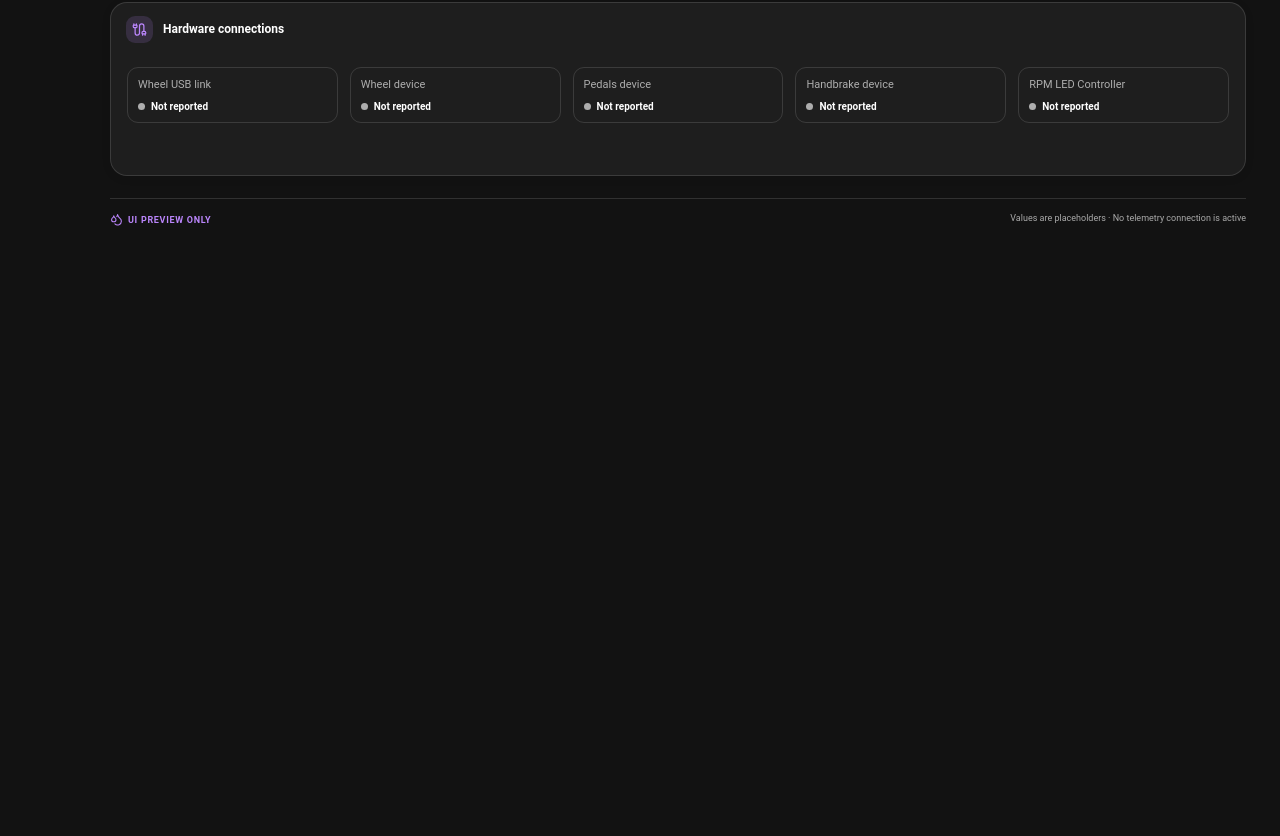
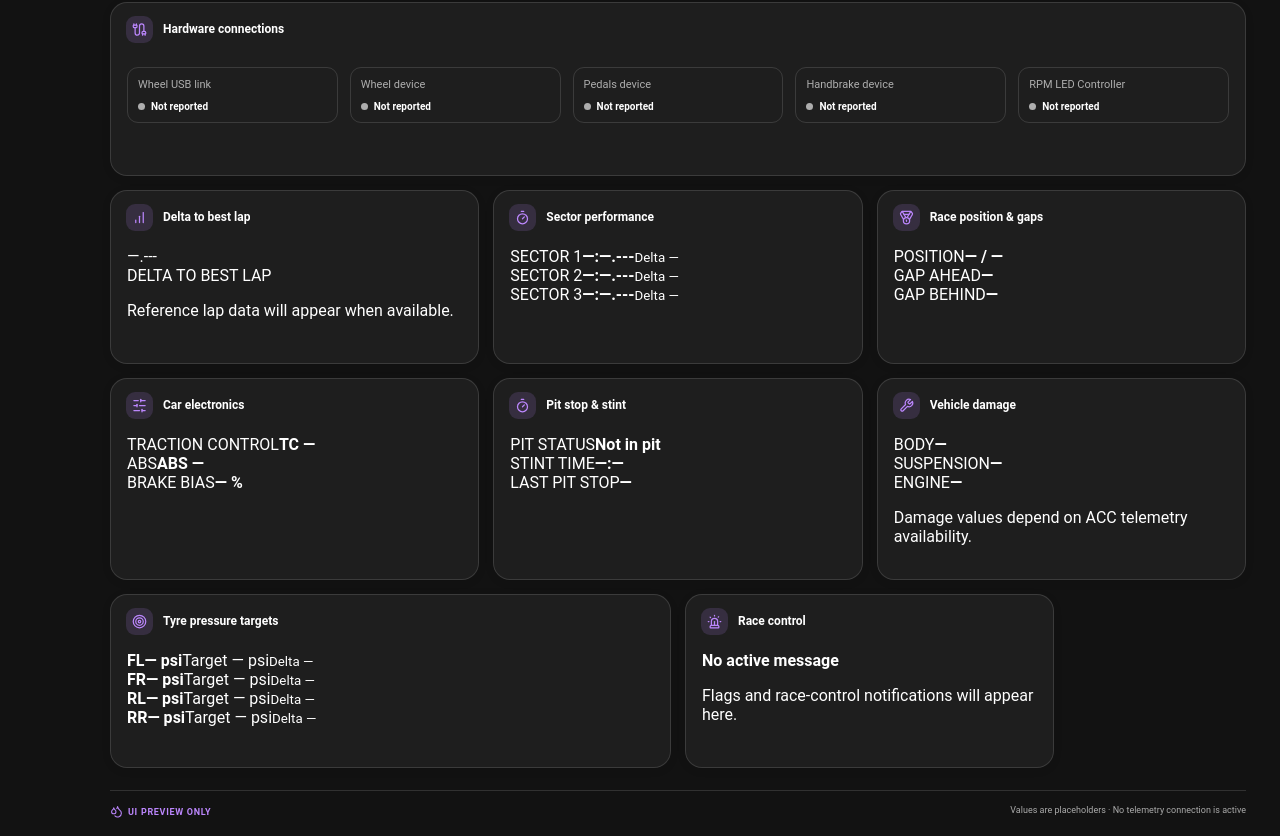
Before and after one commit to AbhilashHalappa/iRacing_and_ACC_SimLink, a React (Vite) app in the folder frontend/: page / in a window 1280 px wide. Shown: the part 1228-2064 px from the top of the page. Before the commit the page ends 1472 px from the top, so only its background shows below. Built offline with nearby package versions, Linux system fonts and the light colour scheme.

Commit message:
feat(ui): add eight Overview tiles and preserve saved layouts

```diff
--- a/frontend/src/App.tsx
+++ b/frontend/src/App.tsx
@@ -4,9 +4,10 @@ import {
   Thermometer, CircleGauge, Cable, Settings, Radio, ChevronDown,
   Plus, RotateCcw, Save, X, GripVertical, Pin, PinOff, Moon, Sun,
   LayoutDashboard, Waves, TriangleAlert, Clock3, Zap, Droplets,
+  Timer, ChartNoAxesColumnIncreasing, Medal, SlidersHorizontal, Wrench, Target, Siren,
 } from "lucide-react";
 
-type TileId = "speed" | "gear" | "rpm" | "pedals" | "laps" | "lap_history" | "weather" | "map" | "session" | "brakes" | "tyres" | "fuel" | "warnings" | "hardware";
+type TileId = "speed" | "gear" | "rpm" | "pedals" | "laps" | "lap_history" | "weather" | "map" | "session" | "brakes" | "tyres" | "fuel" | "warnings" | "hardware" | "delta" | "sectors" | "position" | "electronics" | "pit_stint" | "damage" | "pressure_targets" | "race_control";
 type TileSize = "small" | "medium" | "large";
 type Tile = { id: TileId; size: TileSize; pinned: boolean };
 const definitions: { id: TileId; title: string; description: string }[] = [
@@ -24,6 +25,14 @@ const definitions: { id: TileId; title: string; description: string }[] = [
   { id: "fuel", title: "Fuel", description: "Remaining fuel and estimated range" },
   { id: "warnings", title: "Penalties & warnings", description: "Lap validity and race penalties" },
   { id: "hardware", title: "Hardware connections", description: "Connected sim-racing devices" },
+  { id: "delta", title: "Delta to best lap", description: "Live time difference to the reference lap" },
+  { id: "sectors", title: "Sector performance", description: "Current sector times and best-sector deltas" },
+  { id: "position", title: "Race position & gaps", description: "Position and gaps to cars ahead and behind" },
+  { id: "electronics", title: "Car electronics", description: "ABS, traction control and brake bias" },
+  { id: "pit_stint", title: "Pit stop & stint", description: "Pit status, stint duration and stop information" },
+  { id: "damage", title: "Vehicle damage", description: "ACC-reported vehicle damage status" },
+  { id: "pressure_targets", title: "Tyre pressure targets", description: "Actual pressures compared with target pressures" },
+  { id: "race_control", title: "Race control", description: "Flags, warnings and race-control messages" },
 ];
 const initial: Tile[] = [
   { id: "speed", size: "small", pinned: true },
@@ -40,6 +49,14 @@ const initial: Tile[] = [
   { id: "fuel", size: "medium", pinned: false },
   { id: "warnings", size: "medium", pinned: false },
   { id: "hardware", size: "large", pinned: false },
+  { id: "delta", size: "medium", pinned: false },
+  { id: "sectors", size: "medium", pinned: false },
+  { id: "position", size: "medium", pinned: false },
+  { id: "electronics", size: "medium", pinned: false },
+  { id: "pit_stint", size: "medium", pinned: false },
+  { id: "damage", size: "medium", pinned: false },
+  { id: "pressure_targets", size: "large", pinned: false },
+  { id: "race_control", size: "medium", pinned: false },
 ];
 const nav = [
   { name: "Overview", icon: LayoutDashboard, group: "WORKSPACE" },
@@ -52,6 +69,18 @@ const nav = [
   { name: "Settings", icon: Settings, group: "SYSTEM" },
 ];
 const fmt = (id: TileId) => definitions.find((d) => d.id === id)?.title ?? id;
+function loadLayout(): Tile[] {
+  try {
+    const raw = window.localStorage.getItem("acc-overview-layout");
+    if (!raw) return initial;
+    const saved = JSON.parse(raw) as Tile[];
+    if (!Array.isArray(saved)) return initial;
+    const valid = saved.filter((item): item is Tile => !!item && definitions.some(d => d.id === item.id) && ["small", "medium", "large"].includes(item.size) && typeof item.pinned === "boolean");
+    const unique = valid.filter((item, index, list) => list.findIndex(other => other.id === item.id) === index);
+    const missing = initial.filter(item => !unique.some(savedItem => savedItem.id === item.id));
+    return [...unique, ...missing];
+  } catch { return initial; }
+}
 
 function Meter({ label, value, tone = "purple" }: { label: string; value: number; tone?: string }) {
   return <div className="meter-row"><div className="meter-label"><span>{label}</span><b>{value}%</b></div><div className="meter-track"><i className={tone} style={{ width: value + "%" }} /></div></div>;
@@ -72,12 +101,20 @@ function TileContent({ id }: { id: TileId }) {
     case "fuel": return <div className="fuel-content"><div className="fuel-main"><b>— <small>L</small></b><span>REMAINING</span></div><div className="fuel-track"><i /></div><div className="fuel-stats"><span>Estimated range <b>— laps</b></span><span>Consumption <b>— L/lap</b></span></div></div>;
     case "warnings": return <div className="warning-list"><div><span>Lap validity</span><b>Not available</b></div><div><span>Penalty time</span><b>—</b></div><p>ACC-reported warnings will be displayed here.</p></div>;
     case "hardware": return <div className="hardware-list">{["Wheel USB link","Wheel device","Pedals device","Handbrake device","RPM LED Controller"].map((d) => <div key={d}><span>{d}</span><b><i />Not reported</b></div>)}</div>;
+    case "delta": return <div className="new-tile-content"><div className="new-tile-hero">—.---</div><span className="new-tile-caption">DELTA TO BEST LAP</span><p>Reference lap data will appear when available.</p></div>;
+    case "sectors": return <div className="new-tile-rows">{["SECTOR 1","SECTOR 2","SECTOR 3"].map((v) => <div key={v}><span>{v}</span><b>—:—.---</b><small>Delta —</small></div>)}</div>;
+    case "position": return <div className="position-grid"><div><span>POSITION</span><b>— / —</b></div><div><span>GAP AHEAD</span><b>—</b></div><div><span>GAP BEHIND</span><b>—</b></div></div>;
+    case "electronics": return <div className="new-tile-rows"><div><span>TRACTION CONTROL</span><b>TC —</b></div><div><span>ABS</span><b>ABS —</b></div><div><span>BRAKE BIAS</span><b>— %</b></div></div>;
+    case "pit_stint": return <div className="new-tile-rows"><div><span>PIT STATUS</span><b>Not in pit</b></div><div><span>STINT TIME</span><b>—:—</b></div><div><span>LAST PIT STOP</span><b>—</b></div></div>;
+    case "damage": return <div className="new-tile-rows"><div><span>BODY</span><b>—</b></div><div><span>SUSPENSION</span><b>—</b></div><div><span>ENGINE</span><b>—</b></div><p>Damage values depend on ACC telemetry availability.</p></div>;
+    case "pressure_targets": return <div className="pressure-target-grid">{["FL","FR","RL","RR"].map((v) => <div key={v}><strong>{v}</strong><b>— psi</b><span>Target — psi</span><small>Delta —</small></div>)}</div>;
+    case "race_control": return <div className="race-control-state"><span className="race-control-indicator" /><strong>No active message</strong><p>Flags and race-control notifications will appear here.</p></div>;
   }
 }
 function App() {
   const [theme, setTheme] = useState<"dark" | "light">("dark");
   const [active, setActive] = useState("Overview");
-  const [tiles, setTiles] = useState<Tile[]>(() => { try { const saved = window.localStorage.getItem("acc-overview-layout"); return saved ? JSON.parse(saved) as Tile[] : initial; } catch { return initial; } });
+  const [tiles, setTiles] = useState<Tile[]>(loadLayout);
   const [draft, setDraft] = useState<Tile[]>(initial);
   const [editing, setEditing] = useState(false);
   const [libraryOpen, setLibraryOpen] = useState(false);
@@ -101,7 +138,7 @@ function App() {
       {editing&&libraryOpen&&<div className="tile-library"><div className="tile-library-heading"><strong>Available tiles</strong><button className="text-action" onClick={()=>setLibraryOpen(false)}>Close</button></div><div className="tile-library-grid">{definitions.filter(d=>!draft.some(t=>t.id===d.id)).map(d=><button className="library-item" key={d.id} onClick={()=>add(d.id)}><strong><Plus size={14}/>{d.title}</strong><span>{d.description}</span></button>)}</div></div>}
       <div className="dashboard-grid" onDragOver={e=>e.preventDefault()} onDrop={e=>{e.preventDefault();const el=(e.target as HTMLElement).closest("[data-tile-id]");const to=el?.getAttribute("data-tile-id") as TileId|null;if(dragging&&to)move(dragging,to);setDragging(null);}}>
         {shown.map(tile=><div key={tile.id} data-tile-id={tile.id} draggable={editing&&!tile.pinned} onDragStart={()=>setDragging(tile.id)} onDragEnd={()=>setDragging(null)} className={`tile-drag-wrapper tile-slot-${tile.size} ${tile.id==="hardware"?"tile-slot-hardware":""}`}>
-          <article className="dashboard-tile"><div className="tile-heading"><div><span className="tile-icon">{tile.id==="speed"?<Gauge/>:tile.id==="gear"?<Zap/>:tile.id==="rpm"?<Activity/>:tile.id==="pedals"?<Waves/>:tile.id==="laps"?<Flag/>:tile.id==="lap_history"?<Clock3/>:tile.id==="weather"?<CloudSun/>:tile.id==="map"?<Map/>:tile.id==="session"?<Radio/>:tile.id==="brakes"?<Thermometer/>:tile.id==="tyres"?<CircleGauge/>:tile.id==="fuel"?<Fuel/>:tile.id==="warnings"?<TriangleAlert/>:<Cable/>}</span><h3>{fmt(tile.id)}</h3></div>{editing&&<span className="drag-grip"><GripVertical size={17}/></span>}</div><div className="tile-body"><TileContent id={tile.id}/></div></article>
+          <article className="dashboard-tile"><div className="tile-heading"><div><span className="tile-icon">{tile.id==="speed"?<Gauge/>:tile.id==="gear"?<Zap/>:tile.id==="rpm"?<Activity/>:tile.id==="pedals"?<Waves/>:tile.id==="laps"?<Flag/>:tile.id==="lap_history"?<Clock3/>:tile.id==="weather"?<CloudSun/>:tile.id==="map"?<Map/>:tile.id==="session"?<Radio/>:tile.id==="brakes"?<Thermometer/>:tile.id==="tyres"?<CircleGauge/>:tile.id==="fuel"?<Fuel/>:tile.id==="warnings"?<TriangleAlert/>:tile.id==="delta"?<ChartNoAxesColumnIncreasing/>:tile.id==="sectors"?<Timer/>:tile.id==="position"?<Medal/>:tile.id==="electronics"?<SlidersHorizontal/>:tile.id==="pit_stint"?<Timer/>:tile.id==="damage"?<Wrench/>:tile.id==="pressure_targets"?<Target/>:tile.id==="race_control"?<Siren/>:<Cable/>}</span><h3>{fmt(tile.id)}</h3></div>{editing&&<span className="drag-grip"><GripVertical size={17}/></span>}</div><div className="tile-body"><TileContent id={tile.id}/></div></article>
           {editing&&<div className="tile-size-control"><label>Size <select value={tile.size} onChange={e=>update(tile.id,{size:e.target.value as TileSize})}><option value="small">Small</option><option value="medium">Medium</option><option value="large">Large</option></select></label><button className="text-action" onClick={()=>update(tile.id,{pinned:!tile.pinned})}>{tile.pinned?<PinOff size={13}/>:<Pin size={13}/>} {tile.pinned?"Unpin":"Pin"}</button><button className="remove-tile" onClick={()=>remove(tile.id)} aria-label={`Remove ${fmt(tile.id)} tile`}><X size={14}/></button></div>}
         </div>)}
       </div></section> : <section className="workspace"><div className="page-placeholder"><div className="placeholder-mark">RE</div><h2>{active}</h2><p>This workspace will be added in a later implementation stage.</p><span className="pending-label">NOT INTEGRATED</span></div></section>}
```
